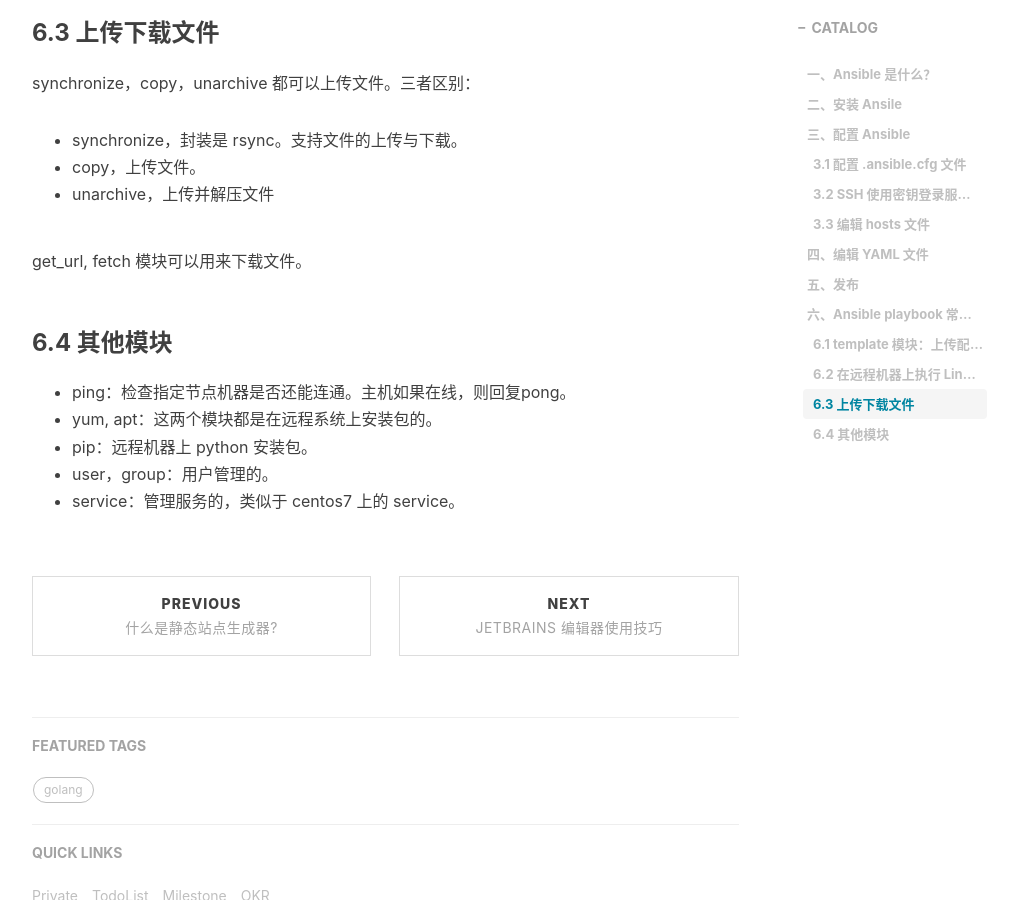
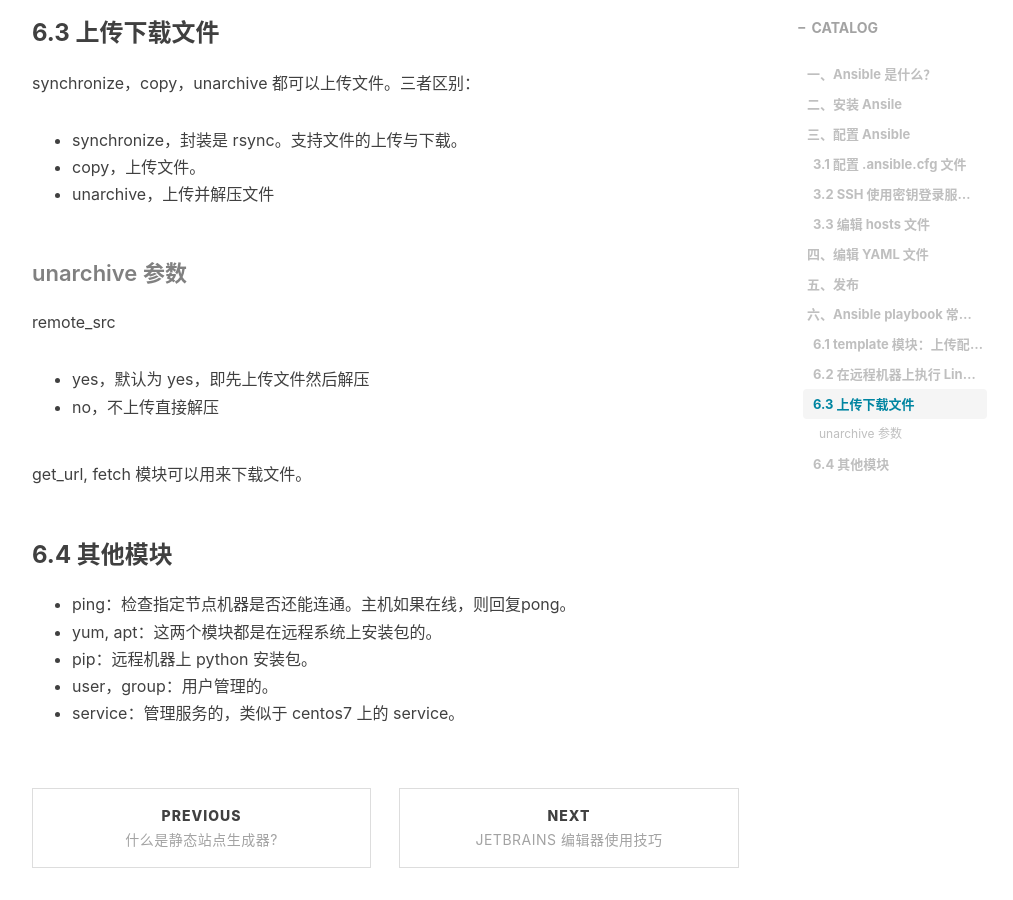
Before and after one commit to kougazhang/oom, a Jekyll site: the page built from _posts/2021-05-28-ansible.md, in a window 1280 px wide and 900 px high, scrolled down 5118 px. Shown: the whole window, without its empty margins (233-1246 px from the left). Built offline with Jekyll 4.4.1, drawn with Linux system fonts in a browser that asks for light colours; nearby versions of some CDN libraries; comment, search, counter and statistics services are not loaded.

Commit message:
supply ansible

```diff
--- a/_posts/2021-05-28-ansible.md
+++ b/_posts/2021-05-28-ansible.md
@@ -152,6 +152,11 @@ synchronize，copy，unarchive 都可以上传文件。三者区别：
 + copy，上传文件。
 + unarchive，上传并解压文件
 
+#### unarchive 参数
+remote_src
++ yes，默认为 yes，即先上传文件然后解压
++ no，不上传直接解压
+
 get_url, fetch 模块可以用来下载文件。
 
 ### 6.4 其他模块
```
